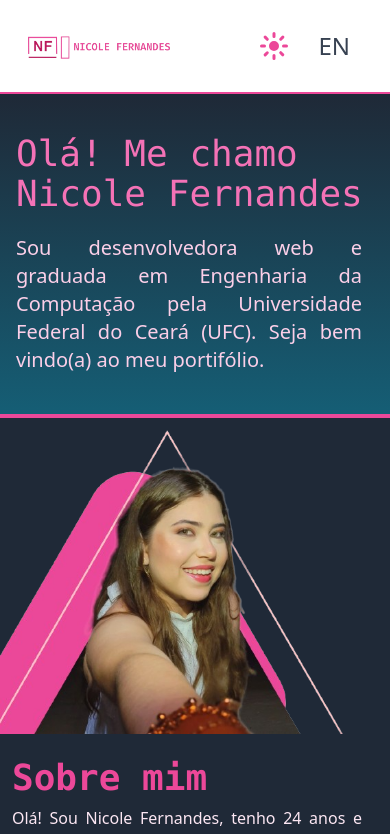
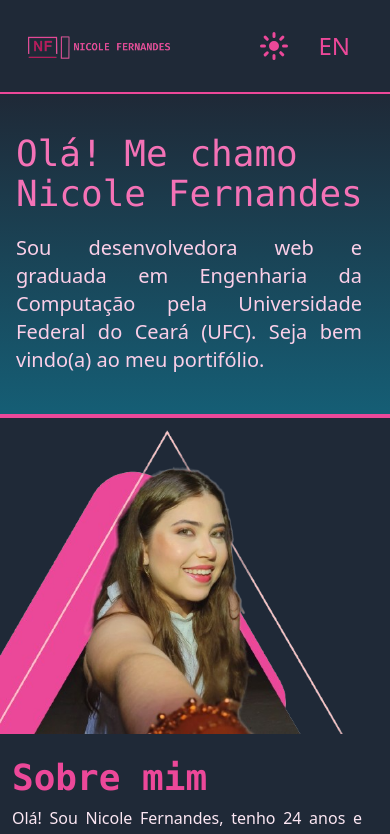
Before and after one commit to nicole-fer/portfolio-vue-project, a Vue app: page / in a window 390 px wide. Shown: the top 834 px of the page. Built offline with nearby package versions, Linux system fonts and the light colour scheme.

Commit message:
enviando atualizacao de bg da nav quando eh tela de celular

```diff
--- a/src/App.vue
+++ b/src/App.vue
@@ -147,7 +147,7 @@ function showPage() {
     <div>
       <header>
         <nav
-          :class="darkMode == true ? 'border-gray-200 px-4 lg:px-6 py-2.5 dark:bg-gray-800 border-b-pink-500   border-b-2' : 'border-gray-200 px-4 lg:px-6 py-2.5 bg-pink-100 border-b-pink-500   border-b-2'">
+          :class="darkMode == true ? 'border-gray-200 px-4 lg:px-6 py-2.5 bg-gray-800 border-b-pink-500 border-b-2' : 'border-gray-200 px-4 lg:px-6 py-2.5 bg-pink-100 border-b-pink-500   border-b-2'">
           <div class="  py-3 flex flex-wrap justify-between items-center mx-auto sm:px-8 px-2">
             <a href="/" class="flex items-center">
               <img src="./assets/img/logo.png" class="mr-3 h-8 sm:h-16" alt="Logo" />
@@ -188,14 +188,14 @@ function showPage() {
             <div class="flex sm:hidden">
               <div class="animate-bottom">
                   <div @click="chageTheme()"
-                    :class="darkMode == true ? 'block py-2 pr-4 pl-3 text-gray-700  lg:border-0 lg:p-0 dark:text-gray-400 text-2xl lg:dark:hover:text-white dark:border-gray-700 dark:hover:bg-gray-700 dark:hover:text-white lg:dark:hover:bg-transparent' : 'block py-2 pr-4 pl-3 text-gray-700  lg:border-0 lg:p-0 lg:hover:bg-transparent hover:bg-gray-50 hover:text-blue-700 text-2xl'">
-                    <MoonIcon v-if="darkMode == false" class="text-black w-8 h-8  cursor-pointer" />
+                    :class="darkMode == true ? 'block py-2 pr-4 pl-3  lg:border-0 lg:p-0 text-gray-400 text-2xl lg:hover:text-white border-gray-700' : 'block py-2 pr-4 pl-3  lg:border-0 lg:p-0 text-2xl text-pink-600'">
+                    <MoonIcon v-if="darkMode == false" class="text-pink-600 w-8 h-8  cursor-pointer" />
                     <SunIcon v-if="darkMode == true" class="text-pink-500 w-8 h-8  cursor-pointer" />
                   </div>
                 </div>
                 <div class="animate-bottom">
                   <div @click="chageLanguage()"
-                    :class="darkMode == true ? 'block py-2 pr-4 pl-3 text-gray-700  lg:border-0 lg:p-0 dark:text-gray-400 text-2xl lg:dark:hover:text-white dark:border-gray-700 dark:hover:bg-gray-700 dark:hover:text-white lg:dark:hover:bg-transparent' : 'block py-2 pr-4 pl-3 text-gray-700  lg:border-0 lg:p-0 lg:hover:bg-transparent hover:bg-gray-50 hover:text-blue-700 text-2xl'">
+                    :class="darkMode == true ? 'block py-2 pr-4 pl-3  lg:border-0 lg:p-0 text-pink-500 text-2xl  dark:border-gray-700 ' : 'block py-2 pr-4 pl-3  lg:border-0 lg:p-0 text-2xl text-pink-600 font-semibold'">
                     <p v-if="language == true" class="cursor-pointer">EN</p>
                     <p v-else class="cursor-pointer">POR</p>
                   </div>
```
